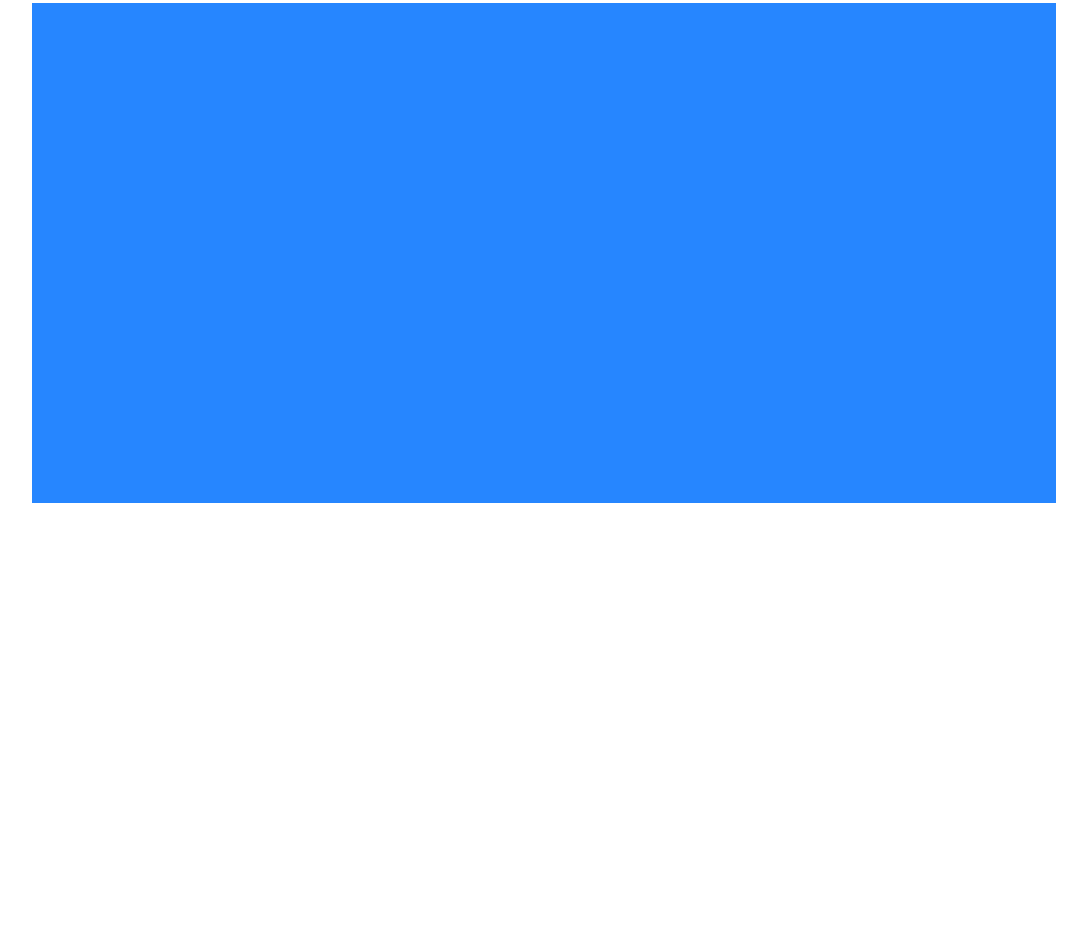
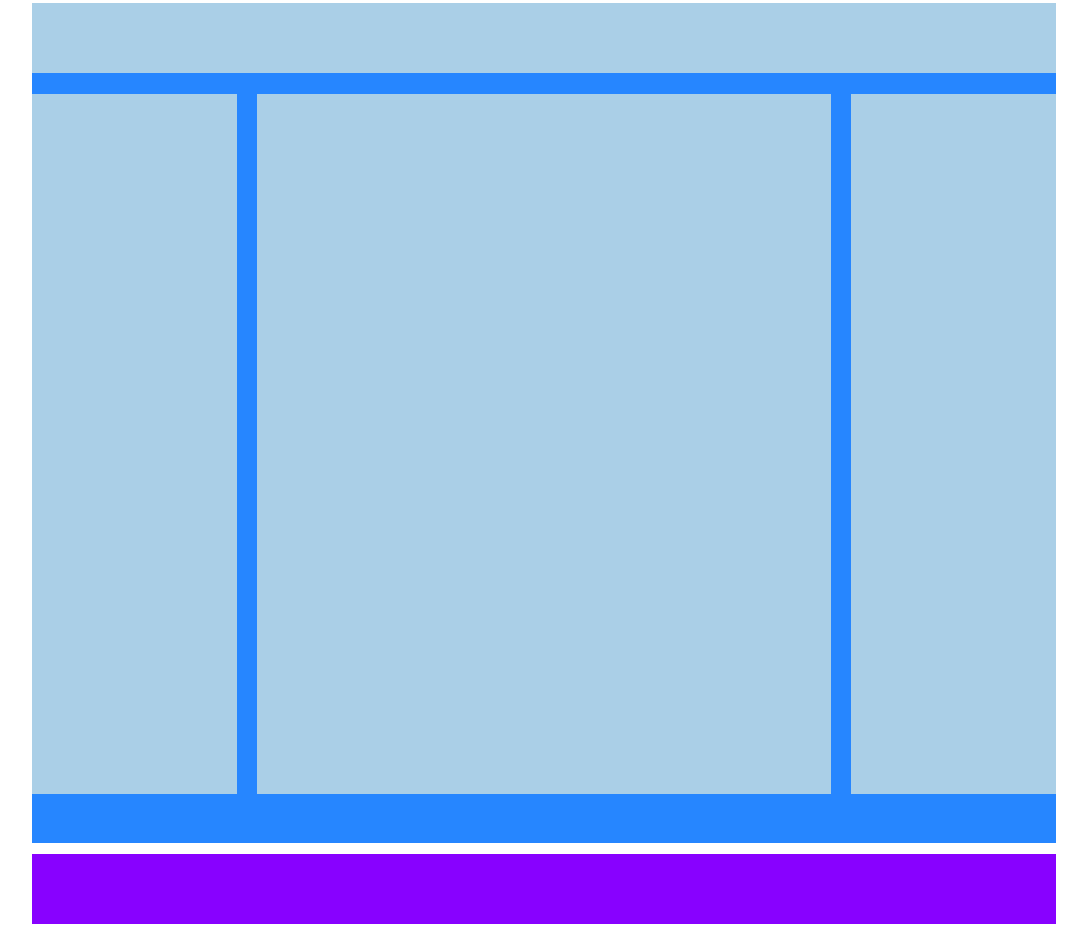
Before and after one commit to AlbertoCiuf/htmlcss-struttura-wp, a plain HTML site: page index.html in a window 1280 px wide. Shown: the part 457-1401 px from the top of the page, without its empty margins (96-1183 px from the left). Before the commit the page ends 980 px from the top, so only its background shows below. Drawn offline with Linux system fonts and the light colour scheme.

Commit message:
main e footer

```diff
--- a/css/style.css
+++ b/css/style.css
@@ -29,9 +29,42 @@ header {
 
 .main-content {
   background-color: #2686FF;
-  height: 500px;
+  height: 840px;
 }
 
 aside, section {
   float: left;
 }
+
+.main-content .main-elements {
+  background-color: #AACFE7;
+  margin-top: 2%;
+
+}
+
+.top-text {
+  height: 70px;
+}
+
+/* Altezza minima volutamente ripetuta nelle tre classi poiché provvisoria */
+.left-bar {
+  min-height: 700px;
+  width: 20%;
+}
+
+.main-section {
+  min-height: 700px;
+  width: 56%;
+  margin: 0 2%;
+}
+
+.right-bar {
+  min-height: 700px;
+  width: 20%;
+}
+
+footer {
+  background-color:#8801FF;
+  height: 70px;
+  margin-top: 1%;
+}
--- a/index.html
+++ b/index.html
@@ -21,13 +21,16 @@
 
       <!-- Main content a tre colonne con fascia sopra -->
       <div class="main-content clearfix">
-        <aside></aside>
-        <section></section>
-        <aside></aside>
+        <p class="main-elements top-text"></p>
+        <aside class="main-elements left-bar"></aside>
+        <section class="main-elements main-section"></section>
+        <aside class="main-elements right-bar"></aside>
       </div>
+    </main>
 
-    </main>
     <!-- Footer -->
+    <footer></footer>
+
   </div>
 
 </body>
```
